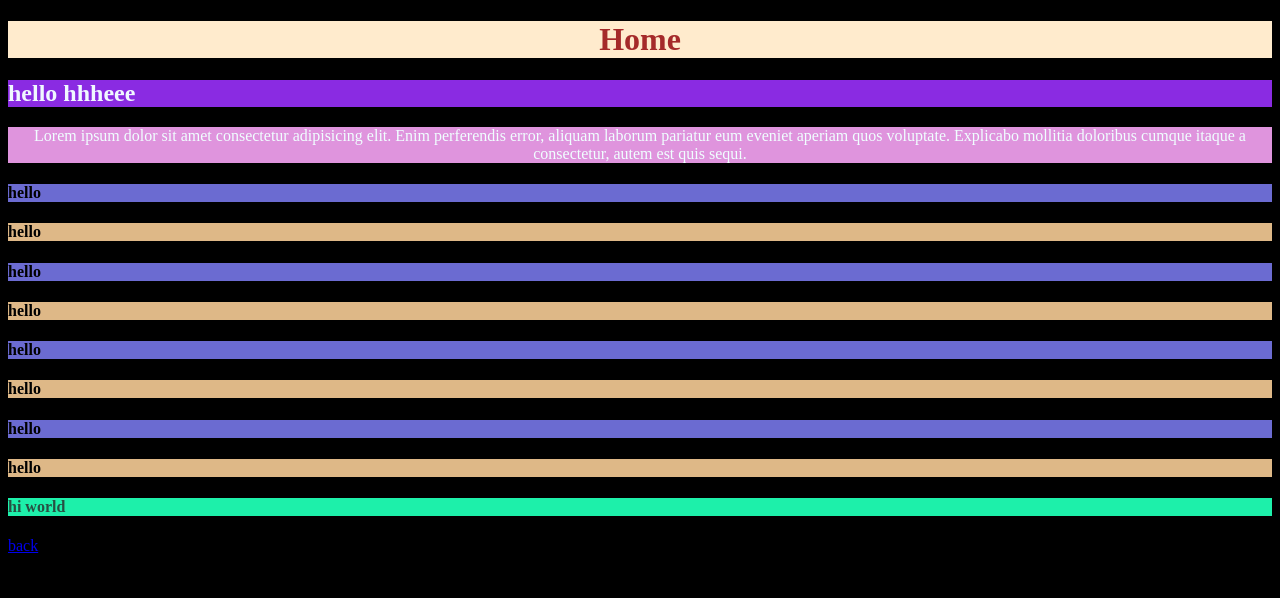
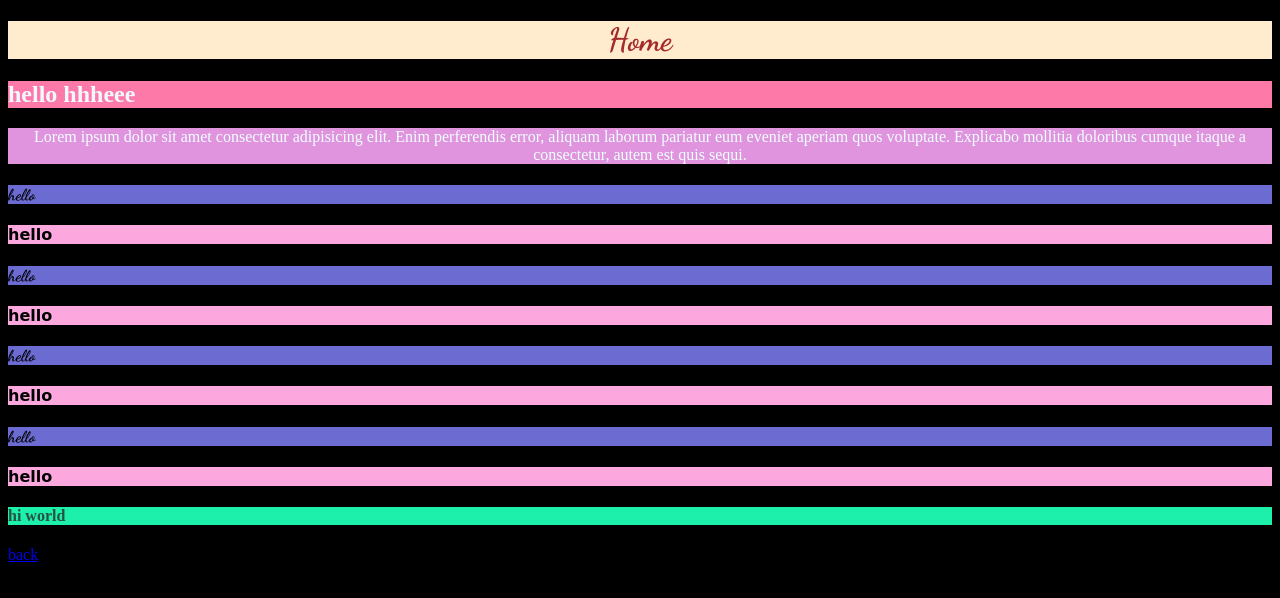
Before and after one commit to thiyesaomalmi21-droid/day4, a plain HTML site: page home.html in a window 1280 px wide. Drawn offline with Linux system fonts and the light colour scheme.

Commit message:
5th commit

```diff
--- a/css/style.css
+++ b/css/style.css
@@ -1,13 +1,15 @@
+ @import url('https://fonts.googleapis.com/css2?family=Dancing+Script:wght@400..700&display=swap');
  h1{
     text-align: center;
     background-color: blanchedalmond ;
     color: brown;
+    font-family: "Dancing Script", cursive;
 
      }
 
      h2{
         text-align: left;
-        background-color: blueviolet;
+        background-color: #fd79a8;
         color: aliceblue;
 
      }
@@ -26,6 +28,7 @@
      .text{
         text-align: center;
 
+
      }
 
      .textcolour{
@@ -33,11 +36,13 @@
      }
 
      .even{
-        background-color: burlywood;
+        background-color: #FDA7DF;
+        font-family: cursive;
      }
 
      .odd{
        background-color: rgb(107, 107, 209);
+       font-family: "Dancing Script", cursive;
      }
 
      #newtitle{
```
